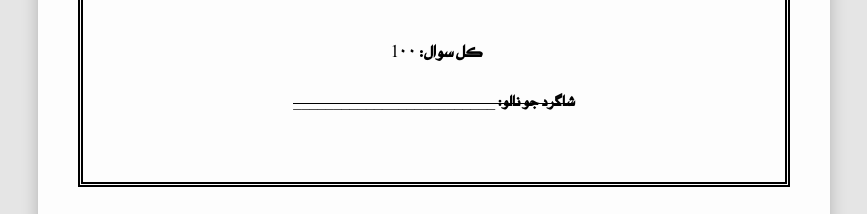
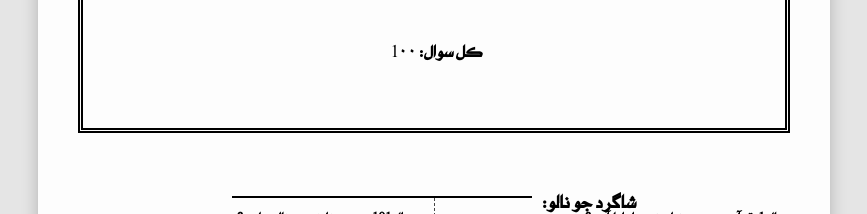
Before and after one commit to Riaz-123/Tekox, a plain HTML site: page hussani-masjid/index.html in a window 1280 px wide. Shown: the part 524-738 px from the top of the page, without its empty margins (206-1073 px from the left). Drawn offline with Linux system fonts and the light colour scheme; files whose address does not match are found by name.

Commit message:
Update index.html

```diff
--- a/hussani-masjid/index.html
+++ b/hussani-masjid/index.html
@@ -127,8 +127,8 @@
 .name-line {
     display: inline-block;
     width: 300px;
-    border-bottom: 2px solid #000;
-    height: 30px; /* هي ليڪ کي اکرن جي سطح کان ٿورو هيٺ رکندو */
+    border-bottom: 2px solid #000; /* هي هڪ ئي صاف ليڪ ٺاهيندو */
+    height: 25px;
 }
 
         /* Two-Column Grid Setup */
@@ -243,11 +243,10 @@
 
             <p style="margin-top: 40px; font-size: 20px; font-family: var(--body-font);">
                 <b>ڪل سوال:</b> ۲۰۰ &nbsp;
-            </p>
-            <p style="margin-top: 20px; font-size: 18px; border-bottom: 1px solid #000; display: inline-block; padding-bottom: 5px;">
-    <b>شاگرد جو نالو:</b> _________________________
-</p>
         </div>
+        <div class="student-name-container">
+    <span style="font-size: 22px; font-weight: bold; font-family: var(--body-font);">شاگرد جو نالو:</span>
+    <span class="name-line"></span> </div>
 
         <div id="quiz-container">
             </div>
```
